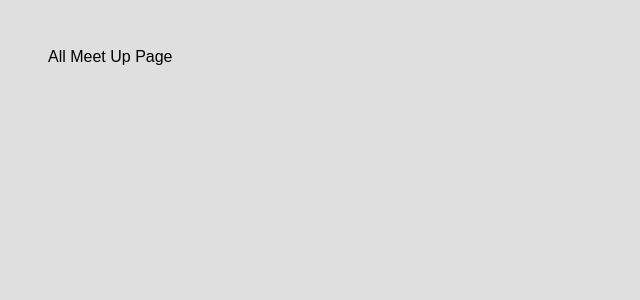
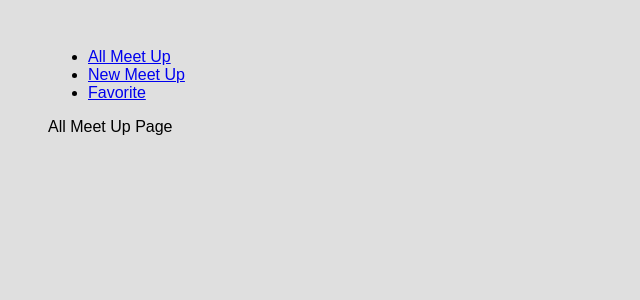
Before and after one commit to Rfun-dev/learn-react, a React (Create React App) app: page / in a window 1280 px wide. Shown: the top 300 px of the page, without its empty margins (0-640 px from the left). Built offline with nearby package versions, Linux system fonts and the light colour scheme.

Commit message:
router header section

```diff
--- a/src/App.js
+++ b/src/App.js
@@ -1,15 +1,19 @@
-import {Route,Routes} from 'react-router-dom';
-import AllMeatUpsPage from './page/AllMeatUps';
-import FavoritesPage from './page/Favorites';
-import NewMeetUpsPage from './page/NewMeatUp';
+import { Route, Routes } from "react-router-dom";
+import MainHeaderLayout from "./component/layout/MainHeader";
+import AllMeatUpsPage from "./page/AllMeatUps";
+import FavoritesPage from "./page/Favorites";
+import NewMeetUpsPage from "./page/NewMeatUp";
 
 function App() {
   return (
-    <Routes>
-      <Route path="/" element={<AllMeatUpsPage/>}/>
-      <Route path="/new-meetups" element={<NewMeetUpsPage/>}/>
-      <Route path="/favorite" element={<FavoritesPage/>}/>
-    </Routes>
+    <>
+      <MainHeaderLayout />
+      <Routes>
+        <Route path="/" element={<AllMeatUpsPage />} />
+        <Route path="/new-meetups" element={<NewMeetUpsPage />} />
+        <Route path="/favorite" element={<FavoritesPage />} />
+      </Routes>
+    </>
   );
 }
 
--- /dev/null
+++ b/src/component/layout/MainHeader.js
@@ -0,0 +1,21 @@
+import { Link } from "react-router-dom";
+
+const MainHeaderLayout = () => {
+  return (
+    <header>
+      <ul>
+        <li>
+          <Link to="/">All Meet Up</Link>
+        </li>
+        <li>
+          <Link to="/new-meetups">New Meet Up</Link>
+        </li>
+        <li>
+          <Link to="/favorite">Favorite</Link>
+        </li>
+      </ul>
+    </header>
+  );
+};
+
+export default MainHeaderLayout;
```
